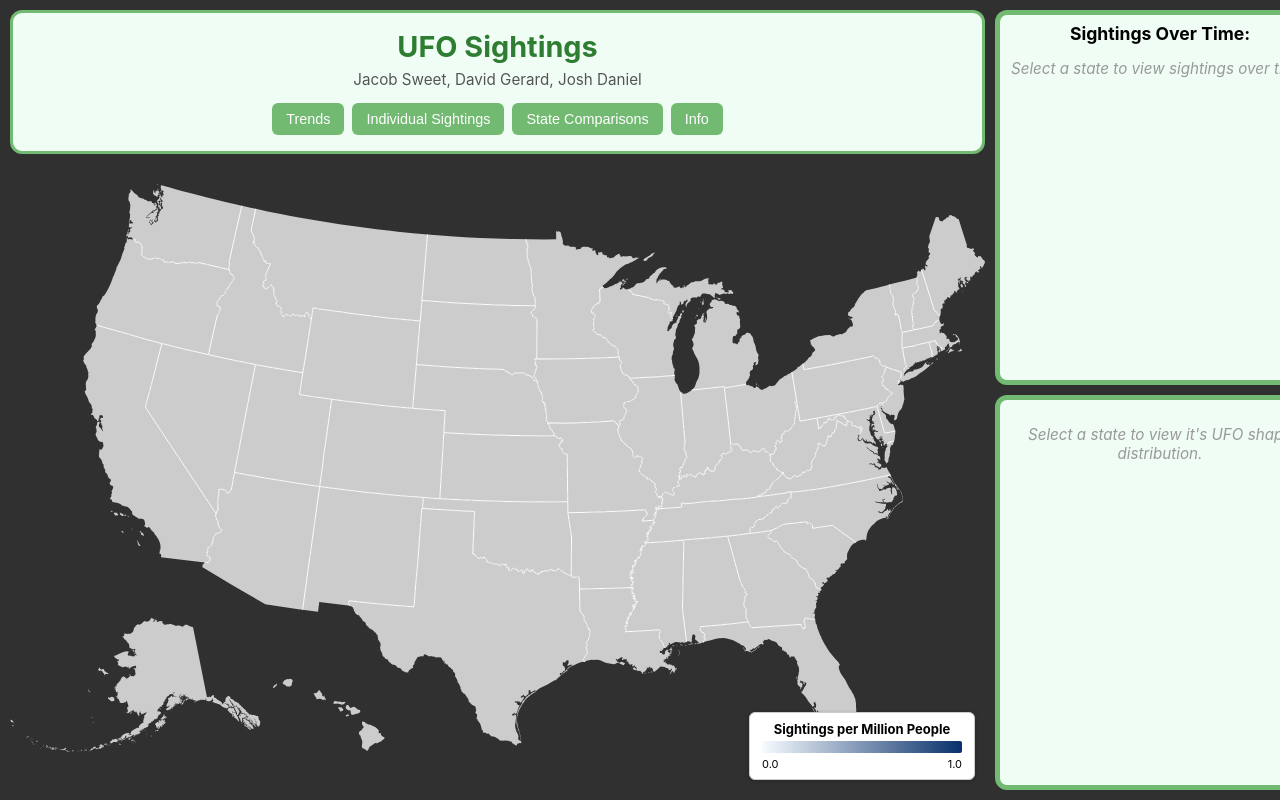
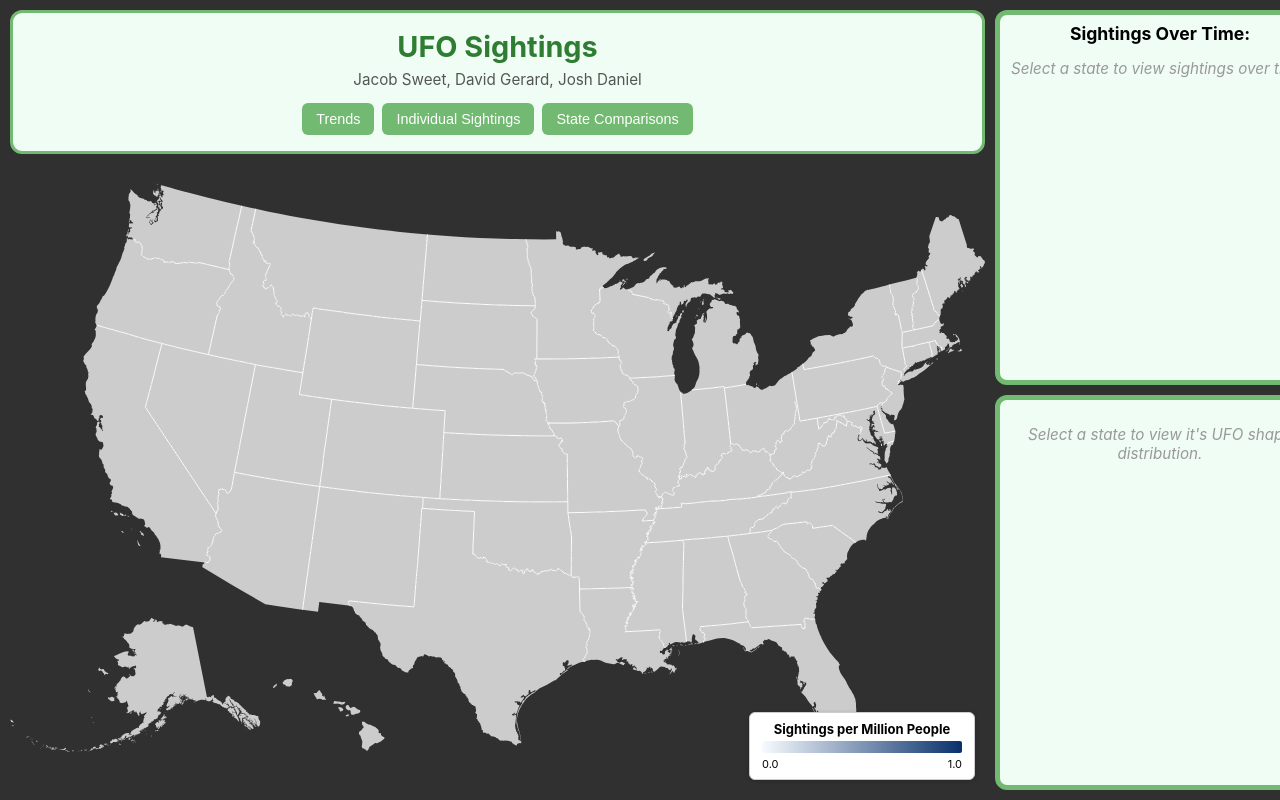
Before and after one commit to Degman1/VisualizingUFOSightings, a React (Create React App) app in the folder ufosightings/: page / in a window 1280 px wide. Built offline with nearby package versions, Linux system fonts and the light colour scheme; no server answers.

Commit message:
Remove info tab

```diff
--- a/ufosightings/src/Components/Header.js
+++ b/ufosightings/src/Components/Header.js
@@ -10,7 +10,6 @@ const Header = ({ setTab }) => {
           <button style={styles.button} onClick={() => setTab("aggregate")}>Trends</button>
           <button style={styles.button} onClick={() => setTab("individual")}>Individual Sightings</button>
           <button style={styles.button} onClick={() => setTab("comparison")}>State Comparisons</button>
-          <button style={styles.button} onClick={() => setTab("info")}>Info</button>
         </div>
       </div>
     </div>
```
